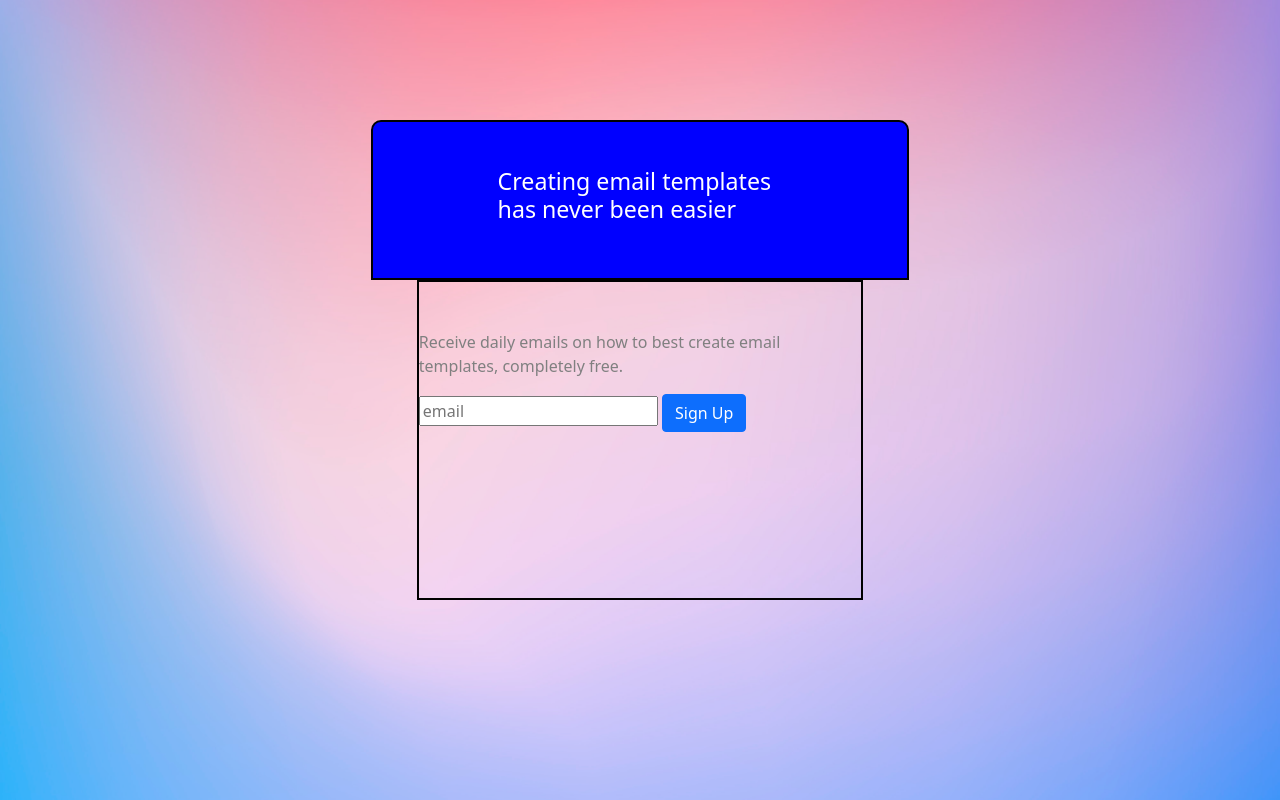
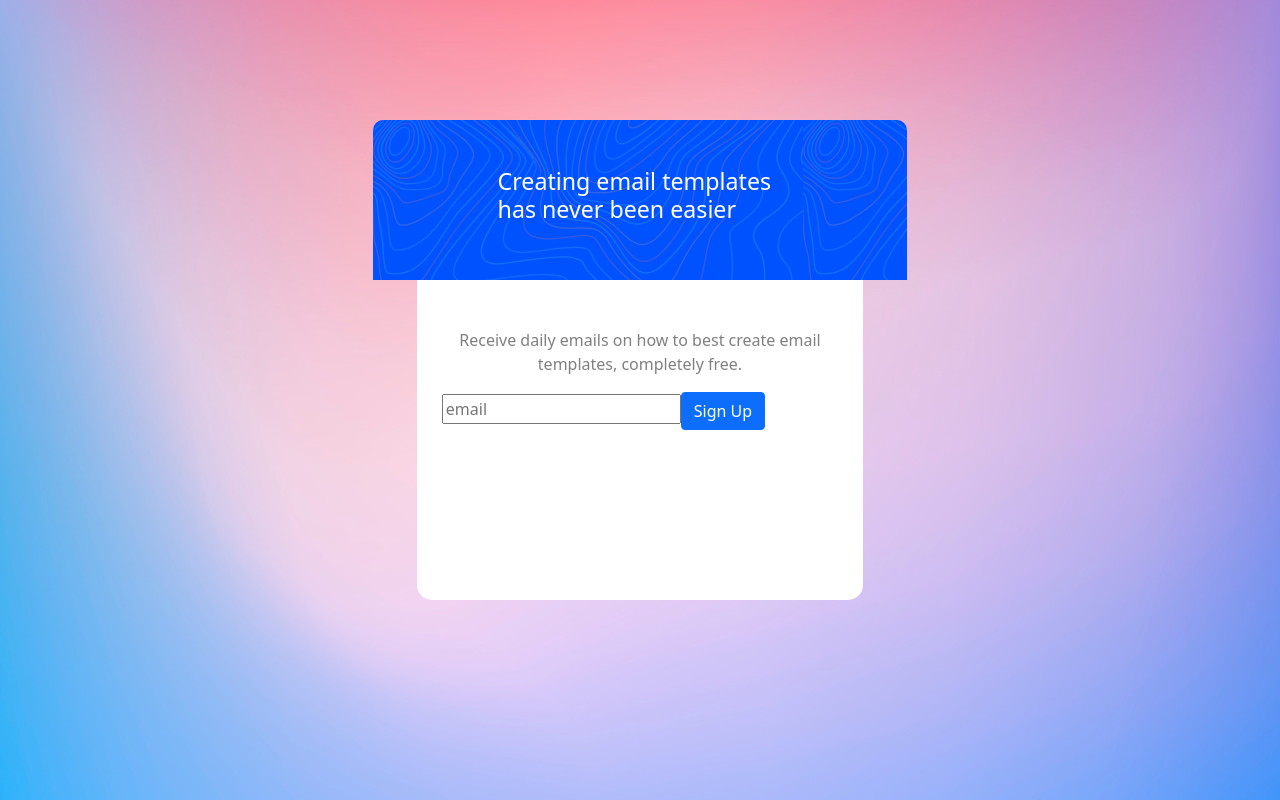
Before and after one commit to joshg1912/newsletter-popup, a website: page index.html in a window 1280 px wide. Drawn offline with nearby package versions, Linux system fonts and the light colour scheme.

Commit message:
adds background and full width form

```diff
--- a/index.html
+++ b/index.html
@@ -7,9 +7,15 @@
         </head>
     <body>
         <div class="container d-flex flex-column justify-content-center align-items-center">
-            <div class="header p-2 d-flex align-items-center justify-content-center"><h2 class="header-text">Creating email templates has never been easier</h2></div>
-            <div class="bottom-container py-5"><p>Receive daily emails on how to best create email templates, completely free.</p>
-            <input type="email" placeholder="email"> <button class="btn btn-primary">Sign Up</button>
+            <div class="header p-2 d-flex align-items-center justify-content-center">
+                <h2 class="header-text">Creating email templates has never been easier</h2>
+            </div>
+
+            <div class="bottom-container py-5">
+                <p class="text">Receive daily emails on how to best create email templates, completely free.</p>
+             <div class="form-container">
+            <input type="email" placeholder="email"><button class="btn btn-primary">Sign Up</button>
+            </div>
         </div>
     </body>
 </html>
--- a/style.css
+++ b/style.css
@@ -8,17 +8,22 @@ body {
 }
 
 .header {
-  border: 2px solid black;
   border-radius: 10px 10px 0 0;
   height: 20vh;
-  background-color: blue;
+  background-color:rgb(0, 81, 255);
+  background-image: url("Assets/Pattern.png");
 }
 
 .bottom-container {
-  border: 2px solid black;
   height: 40vh;
   width: 40%;
+  padding: 25px;
+  background-color: #ffffff;
+  border-radius: 0 0 15px 15px;
 
+}
+.text {
+  text-align: center;
 }
 
 .header-text {
```
